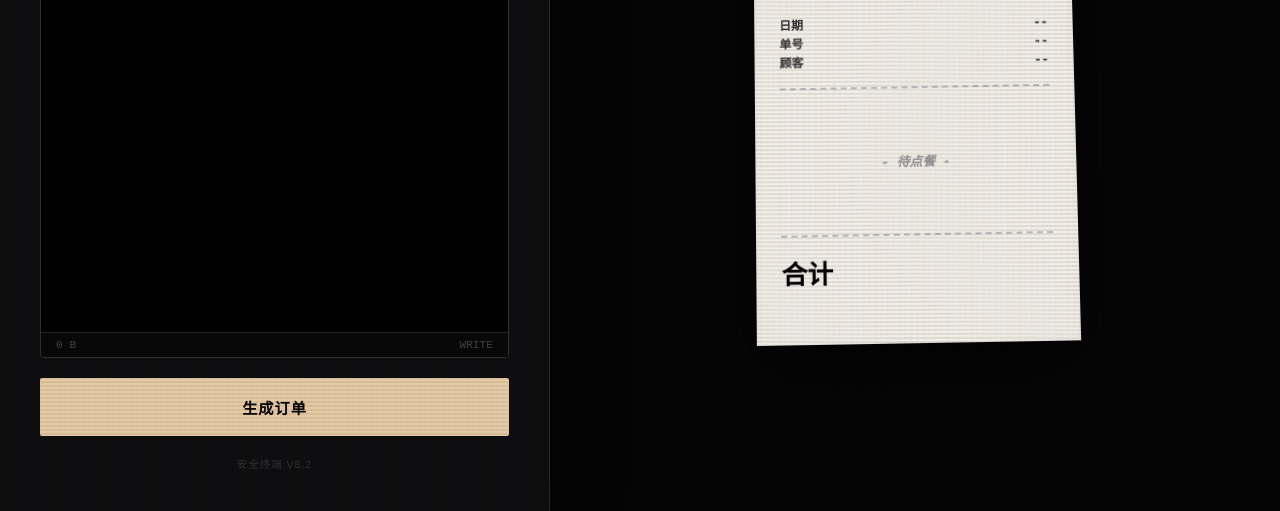
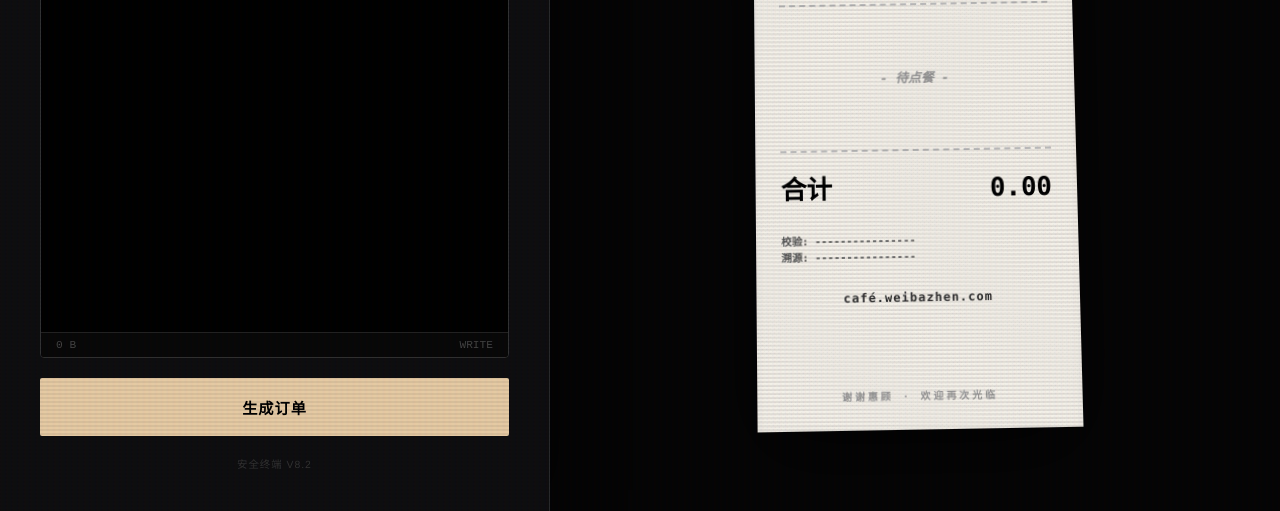
Before and after one commit to DomeenoH/cafe, a plain HTML site: page index.html in a window 1280 px wide. Shown: the part 289-800 px from the top of the page. Drawn offline with nearby package versions, Linux system fonts and the light colour scheme.

Commit message:
feat: enhance receipt footer by adding total display, hash/trace, website, barcode, and thank you message, and relocating copy/save buttons.

```diff
--- a/index.html
+++ b/index.html
@@ -123,9 +123,23 @@
                     <div class="r-footer">
                         <div class="r-total">
                             <span data-i18n="r_total">合计</span>
+                            <span id="r-total">0.00</span>
+                        </div>
+                        <div class="r-hash-block">
+                            <div><span data-i18n="r_auth">校验</span>: <span id="r-auth">----------------</span></div>
+                            <div><span data-i18n="r_ref">溯源</span>: <span id="r-trace">----------------</span></div>
+                        </div>
+                        <div class="r-website">
+                            café.weibazhen.com
+                        </div>
+                        <div class="barcode-container" id="r-barcode"></div>
+                        <div class="thank-you" data-i18n="r_thanks">谢谢惠顾 · 欢迎再次光临</div>
+                    </div>
+                </div>
+            </div>
+
             <button class="fab-copy" id="btn-copy">
-                                <svg width="16" height="16" fill="none" stroke="currentColor" stroke-width="2"
-                                    viewBox="0 0 24 24">
+                <svg width="16" height="16" fill="none" stroke="currentColor" stroke-width="2" viewBox="0 0 24 24">
                     <path
                         d="M8 5H6a2 2 0 00-2 2v12a2 2 0 002 2h10a2 2 0 002-2v-1M8 5a2 2 0 002 2h2a2 2 0 002-2M8 5a2 2 0 012-2h2a2 2 0 012 2m0 0h2a2 2 0 012 2v3m2 4H10m0 0l3-3m-3 3l3 3">
                     </path>
@@ -133,8 +147,7 @@
                 <span data-i18n="btn_copy">复制小票</span>
             </button>
             <button class="fab-copy fab-save" id="btn-save-img">
-                                <svg width="16" height="16" fill="none" stroke="currentColor" stroke-width="2"
-                                    viewBox="0 0 24 24">
+                <svg width="16" height="16" fill="none" stroke="currentColor" stroke-width="2" viewBox="0 0 24 24">
                     <path
                         d="M4 16l4.586-4.586a2 2 0 012.828 0L16 16m-2-2l1.586-1.586a2 2 0 012.828 0L20 14m-6-6h.01M6 20h12a2 2 0 002-2V6a2 2 0 00-2-2H6a2 2 0 00-2 2v12a2 2 0 002 2z">
                     </path>
```
Lines whose indentation alone changed are shown as unchanged.
